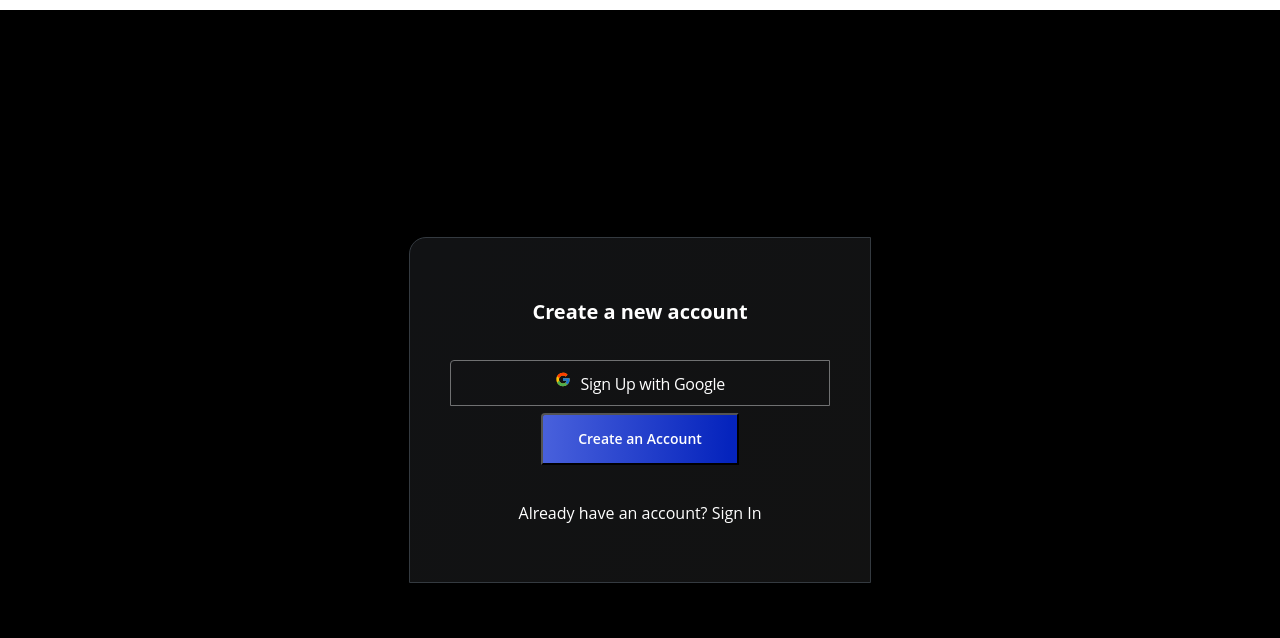
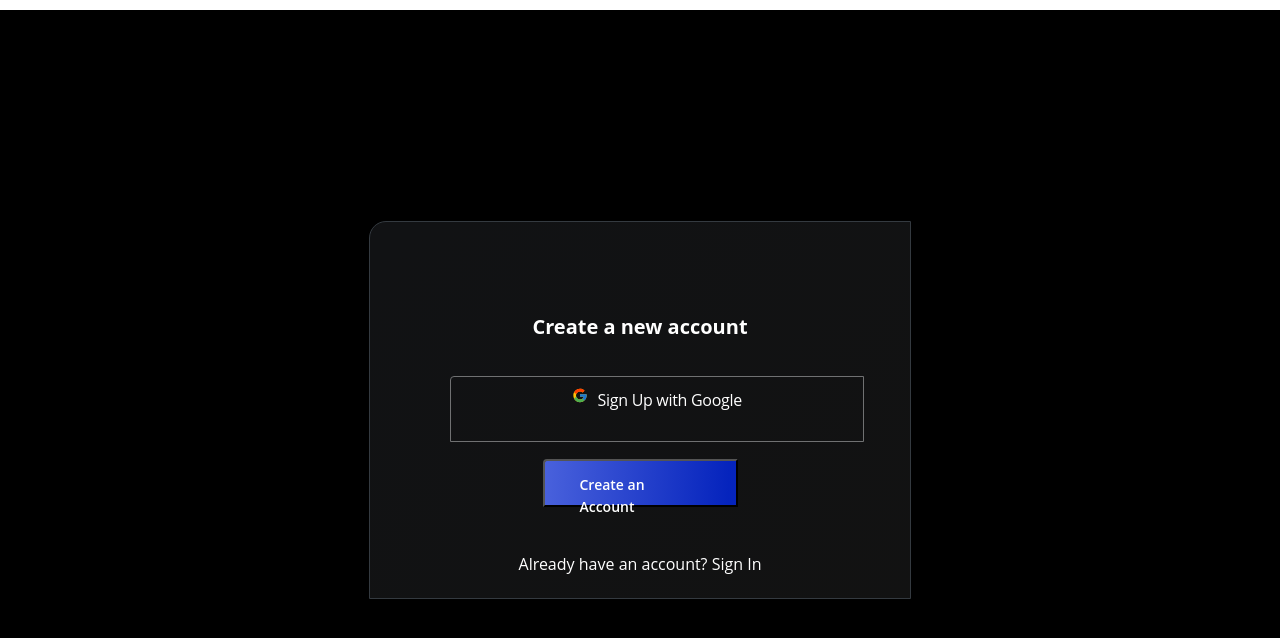
Before and after one commit to kethakishore143/myapp, a React (Create React App) app: page / in a window 1280 px wide. Shown: the top 638 px of the page. Built offline with nearby package versions, Linux system fonts and the light colour scheme.

Commit message:
css file added

```diff
--- a/src/Components/Home/Login/index.css
+++ b/src/Components/Home/Login/index.css
@@ -25,8 +25,8 @@
     flex-direction: column;
     justify-content: center;
     align-items: center;
-    width: Fixed (460px)px;
-    height: Hug (312px)px;
+    width: 460px;
+    height: 312px;
     padding: 24px 40px 40px 40px;
     gap: 48px;
     border-radius: 17px 0px 0px 0px;
@@ -44,8 +44,8 @@
 }
 
 .signup-container {
-    width: Fill (380px)px;
-    height: Hug (48px)px;
+    width: 380px;
+    height: 48px;
     padding: 8px 16px 8px 16px;
     gap: 10px;
     border-radius: 4px 0px 0px 0px;
@@ -91,8 +91,8 @@
 }
 
 .createaccountbtn-container {
-    width: Fill (380px)px;
-    height: Hug (97px)px;
+    width: 380px;
+    height: 97px;
     gap: 24px;
     opacity: 0px;
 
@@ -120,8 +120,8 @@
 
 
 .create-ac-btn {
-    width: Hug (195px)px;
-    height: Hug (48px)px;
+    width: 195px;
+    height: 48px;
     padding: 13px 35px 13px 35px;
     gap: 10px;
     border-radius: 4px 0px 0px 0px;
@@ -133,5 +133,6 @@
     line-height: 21.7px;
     text-align: left;
     color: #FFFFFF;
+    margin-top: 30px;
 
 }
```
